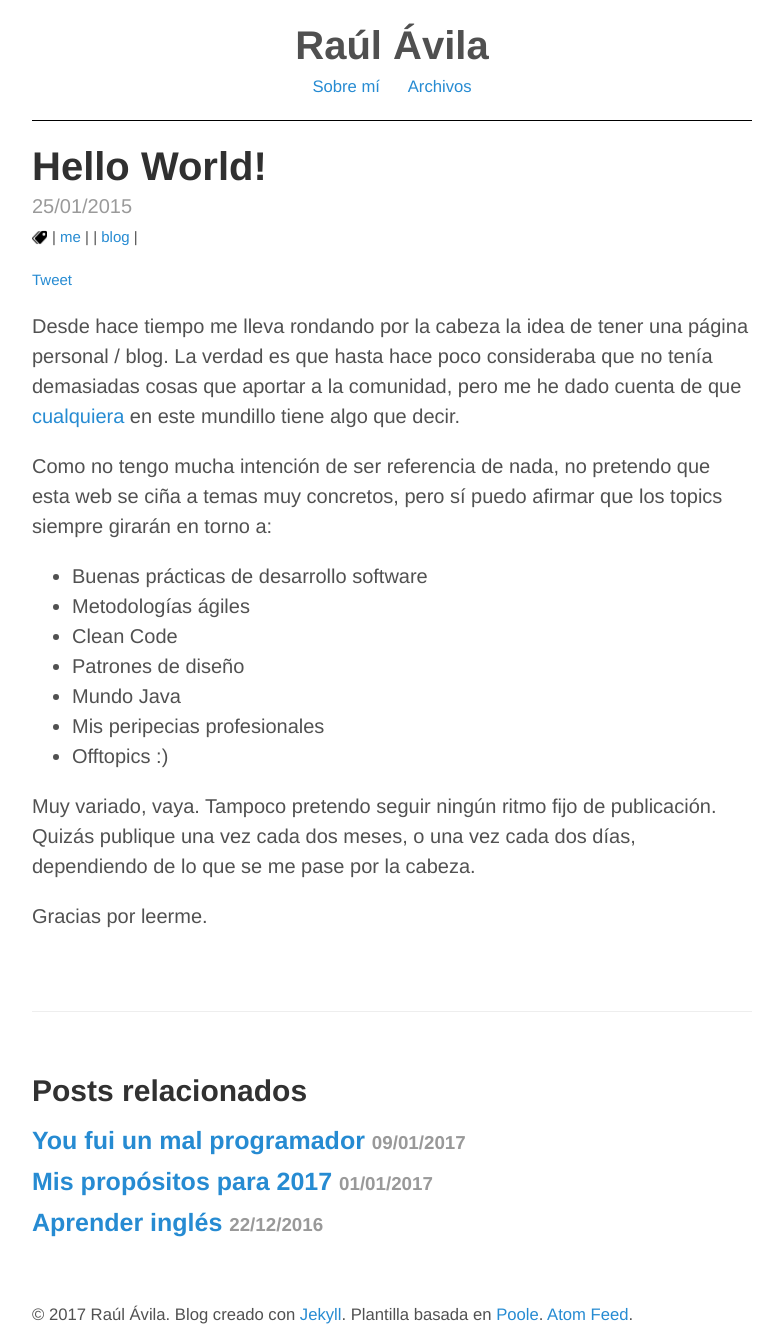
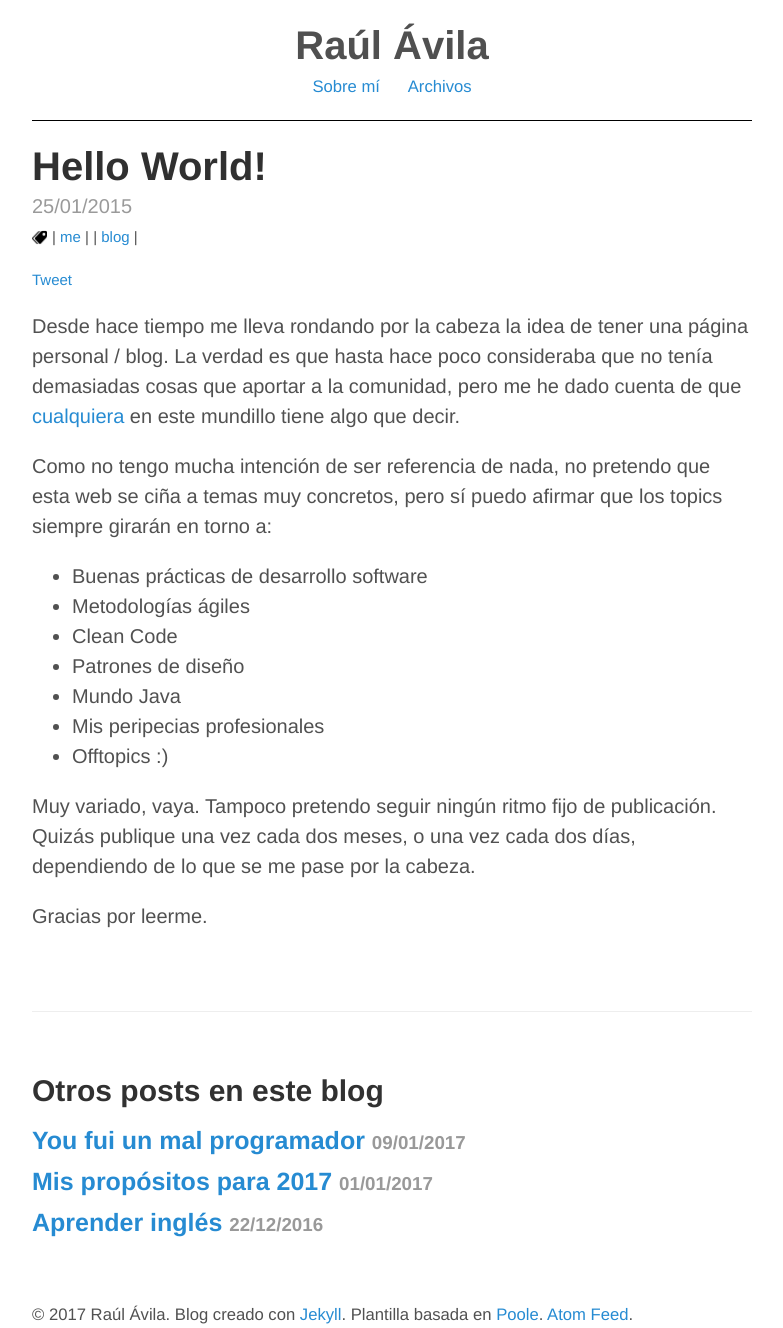
Before and after one commit to raulavila/blog-source-code, a Jekyll site: the page built from _posts/2015-01-25-hello-world.md, in a window 1280 px wide. Shown: the whole page, without its empty margins (248-1031 px from the left). Built offline with Jekyll 4.4.1, drawn with Linux system fonts in a browser that asks for light colours; comment, search, counter and statistics services are not loaded.

Commit message:
Cambiado título de posts relacionados

```diff
--- a/_layouts/post.html
+++ b/_layouts/post.html
@@ -20,7 +20,7 @@ layout: default
 </article>
 
 <aside class="related">
-  <h2>Posts relacionados</h2>
+  <h2>Otros posts en este blog</h2>
   <ul class="related-posts">
     {% for post in site.related_posts limit:3 %}
       <li>
```
